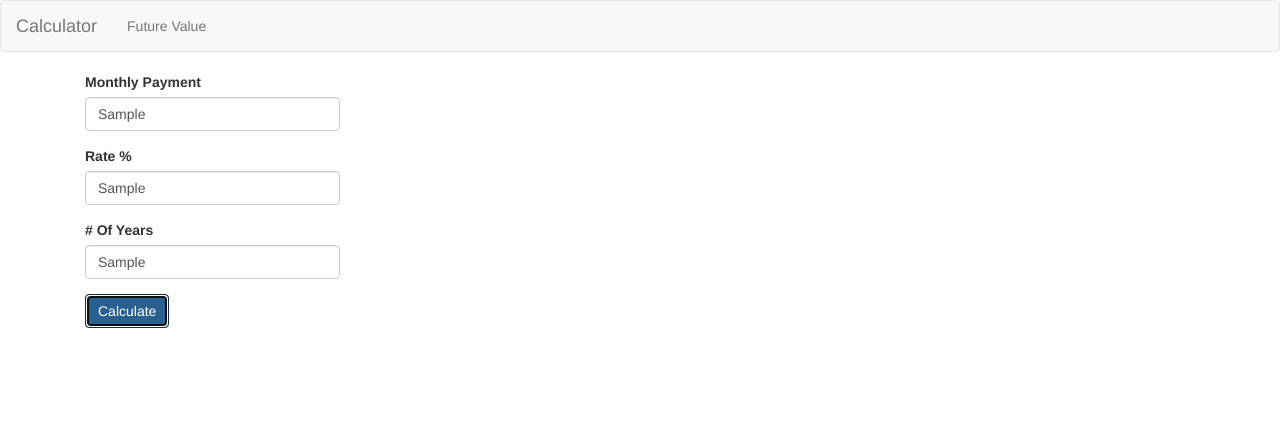
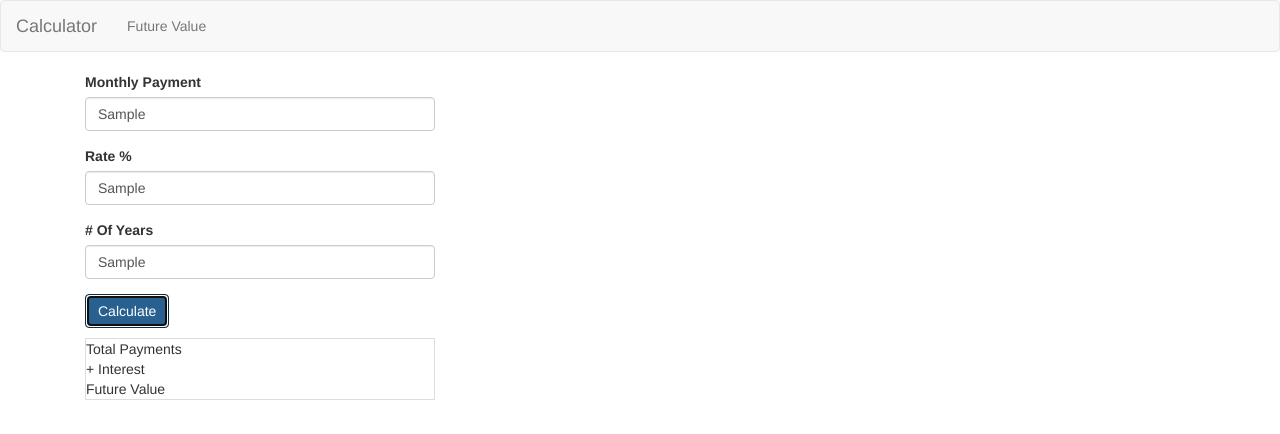
Before and after one commit to maccurt/calculator, an Angular app: page / in a window 1280 px wide. Both pictures are taken after typing "Sample", "Sample", "Sample" into the empty fields and a click on the button "Calculate". Shown: the top 434 px of the page. Built offline with nearby package versions, Linux system fonts and the light colour scheme.

Commit message:
added less, adde more test added result for future value

```diff
--- a/src/app/app.component.ts
+++ b/src/app/app.component.ts
@@ -3,7 +3,7 @@ import { Component } from '@angular/core';
 @Component({
   selector: 'app-root',
   templateUrl: './app.component.html',
-  styleUrls: ['./app.component.css']
+  styleUrls: ['./app.component.less']
 })
 export class AppComponent {
   title = 'app';
--- a/src/app/future-value/future-value.component.html
+++ b/src/app/future-value/future-value.component.html
@@ -1,4 +1,4 @@
-<div class="col-sm-3">
+<div class="col-sm-4">
 
     <div class="form-group">
         <label for="monthlyPayment">Monthly Payment</label>
@@ -16,7 +16,31 @@
     </div>
 
     <div>
-        <button id='calculate-button' (click)='calculate()'  type="button" class="btn btn-primary" >Calculate</button>
+        <button id='calculate-button' (click)='calculate()' type="button" class="btn btn-primary">Calculate</button>
+    </div>
+
+    <div *ngIf="showResults" id='calculate-result'>
+        <table class='table table-bordered'>
+            <tr>
+                <td>Total Payments</td>
+                <td>
+                    <label id='principal'>{{futureValueResult.principal| currency:'USD':true:'1.2-2'}}</label>
+                </td>
+            </tr>
+            <tr>
+                <td> + Interest</td>
+                <td>
+                    <label id='interest'>{{futureValueResult.interest| currency:'USD':true:'1.2-2'}}</label>
+                </td>
+            </tr>
+            <tr>
+                <td>Future Value</td>
+                <td>
+                    <label id='future-value'>{{futureValueResult.futureValue| currency:'USD':true:'1.2-2'}}</label>
+                </td>
+            </tr>
+        </table>
+
     </div>
 
 </div>
--- /dev/null
+++ b/src/app/future-value/future-value.component.less
@@ -0,0 +1,6 @@
+#calculate-result {
+    margin-top: 10px;
+    #future-value{
+        font-size: x-large;
+    }
+}
--- a/src/app/future-value/future-value.component.ts
+++ b/src/app/future-value/future-value.component.ts
@@ -1,26 +1,36 @@
 import { Component, OnInit } from '@angular/core';
 import { FutureValueService } from './future-value.service'
+import { CurrencyPipe } from '@angular/common';
+import { IFutureValueResult } from './ifuture-value-result';
 
 
 @Component({
   selector: 'app-future-value',
   templateUrl: './future-value.component.html',
-  styleUrls: ['./future-value.component.css']
+  styleUrls: ['./future-value.component.less']
 })
 export class FutureValueComponent implements OnInit {
 
-  ratePercent:number;
-  years:number;
-  payment:number;
+  ratePercent: number;
+  years: number;
+  monthlyPayment: number;
+  futureValueResult: IFutureValueResult;
+  showResults = false;
 
 
-  constructor(public futureValueService: FutureValueService) { }
+  constructor(public futureValueService: FutureValueService) {
+    this.futureValueResult = <any> {  }
+  }
 
   ngOnInit() {
   }
 
   calculate = () => {
-    this.futureValueService.monthlyPayments(this.ratePercent,this.years,this.payment)
+    this.futureValueResult = this.futureValueService
+      .monthlyPaymentsWithDetail(this.ratePercent, this.years, this.monthlyPayment);
+
+      this.showResults = true;
   }
 
+
 }
--- a/src/app/future-value/future-value.service.ts
+++ b/src/app/future-value/future-value.service.ts
@@ -1,15 +1,36 @@
 import { Injectable } from '@angular/core';
-import { MathService } from 'app/math/math.service';
+import { MathService } from 'app/math/math.service'
+import { IFutureValueResult } from './ifuture-value-result'
+
 
 @Injectable()
 export class FutureValueService {
 
-  constructor(private mathService: MathService) {  }
+  constructor(private mathService: MathService) { }
 
   monthlyPayments(ratePercent: number, numberOfYears: number, payment: number): number {
     var months: number = numberOfYears * 12;
     var rate = ratePercent / 12;
     return this.futureValue(rate, months, payment);
+  }
+
+  monthlyPaymentsWithDetail(ratePercent: number, numberOfYears: number, payment: number): IFutureValueResult {
+    var months: number = numberOfYears * 12;
+    var rate = ratePercent / 12;
+
+    //TODO Perhaps this math here should be in another service
+    //Only remove this if you find you are repeating this code in the future
+    var fv = this.futureValue(rate, months, payment);
+    var principal = months * payment;
+    var interest = this.mathService.round( fv - principal,2);
+
+    var result: IFutureValueResult = {
+      principal: principal,
+      interest: interest,
+      futureValue: fv
+    }
+
+    return result;
   }
 
   futureValue(ratePercent: number, periods: number, payment: number, isBeginOfPeriod?: boolean): number {
--- /dev/null
+++ b/src/app/future-value/ifuture-value-result.ts
@@ -0,0 +1,6 @@
+export interface IFutureValueResult {
+    principal: number
+    interest: number;
+    futureValue: number;
+
+}
```
Also changed, not shown: .angular-cli.json, src/app/app.component.css (deleted), src/app/app.component.less (added), src/app/future-value/future-value.component.css (deleted), src/styles.less (renamed from src/styles.css), 2 other files (tests, documents, lock files or other folders). Lines whose indentation alone changed are shown as unchanged.
